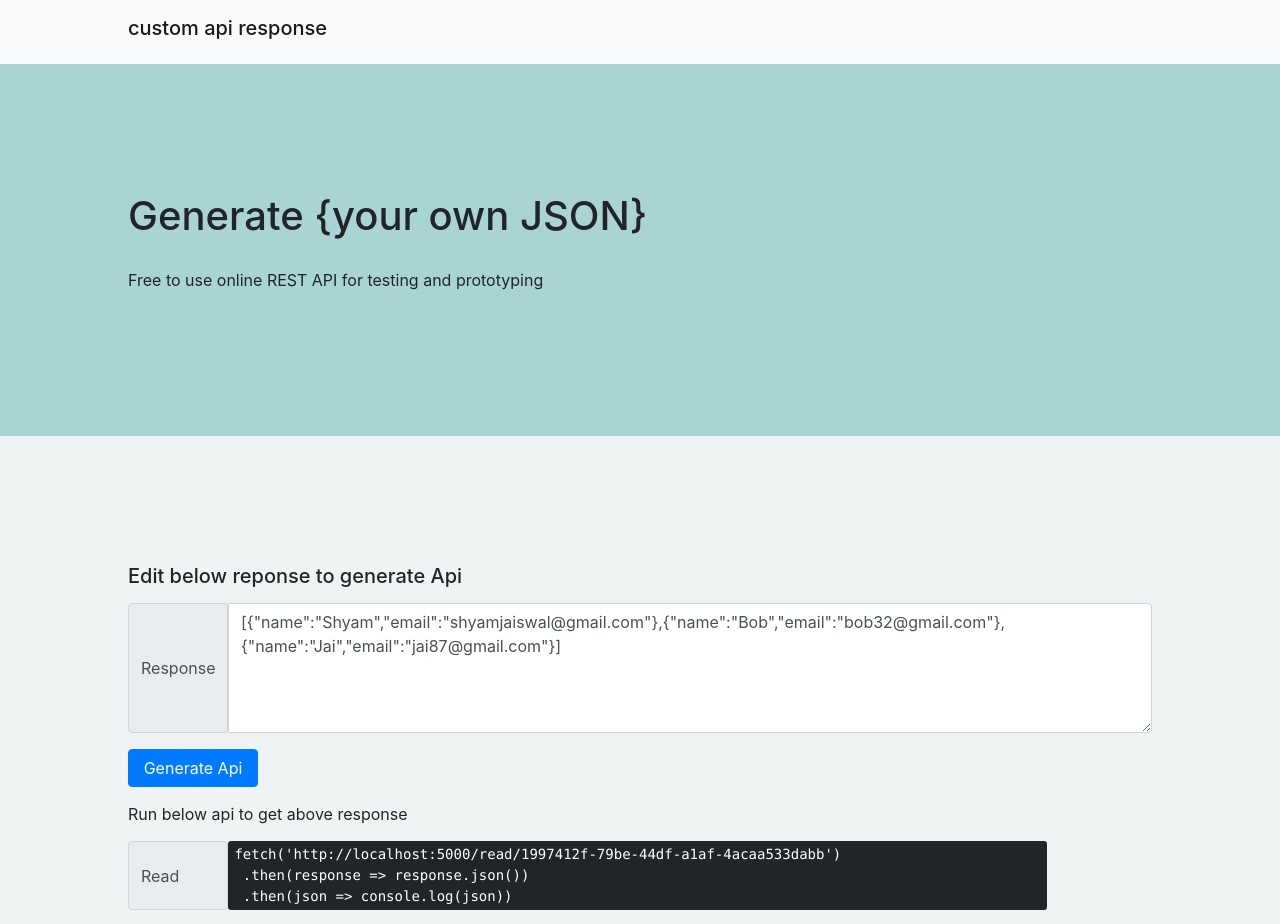
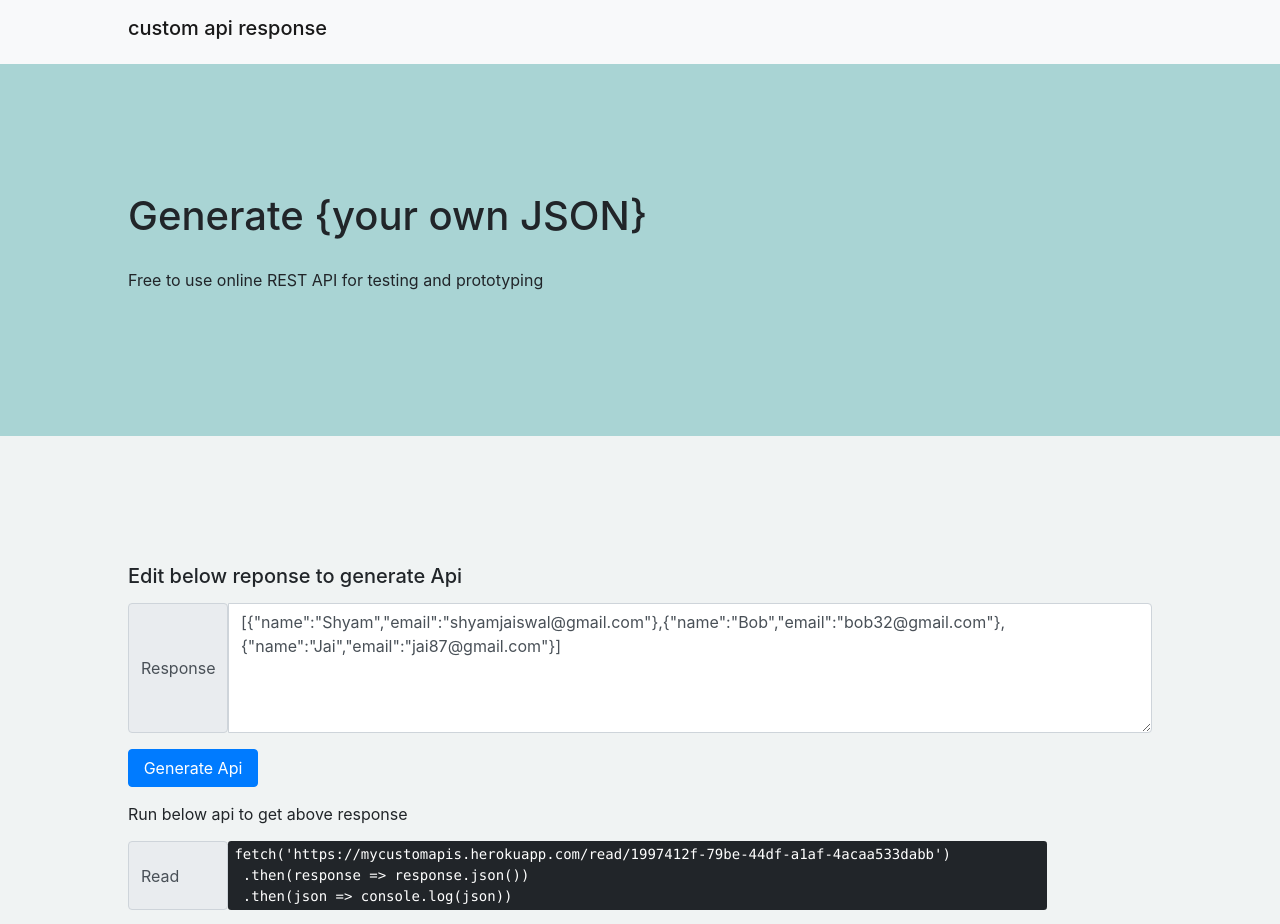
Before and after one commit to yasertalha/api, a React (Create React App) app in the folder mycustomapi_frontEnd/: page / in a window 1280 px wide. Shown: the top 924 px of the page. Built offline with nearby package versions, Linux system fonts and the light colour scheme.

Commit message:
replace http://localhost:5000

```diff
--- a/mycustomapi_frontEnd/src/App.js
+++ b/mycustomapi_frontEnd/src/App.js
@@ -18,14 +18,14 @@ function App() {
   });
   const [warning, setWarning] = useState();
   const [read, setRead] = useState(
-    "http://localhost:5000/read/1997412f-79be-44df-a1af-4acaa533dabb"
+    "https://mycustomapis.herokuapp.com/read/1997412f-79be-44df-a1af-4acaa533dabb"
   );
   const [update, setUpdate] = useState("Edit above response to generate Api");
   const [del, setDel] = useState("Edit above response to generate Api");
   const url = ["read", "update", "delete"];
   const supplyApi = (secretID) => {
     [setRead, setUpdate, setDel].map((item, index) =>
-      item(`http://localhost:5000/${url[index]}/${secretID}`)
+      item(`https://mycustomapis.herokuapp.com/${url[index]}/${secretID}`)
     );
   };
   const fetchResult = () => {
@@ -38,7 +38,7 @@ function App() {
 
         setWarning(" ");
 
-        fetch("http://localhost:5000/create", {
+        fetch("https://mycustomapis.herokuapp.com/create", {
           method: "post",
           headers: {
             "Content-Type": "application/json",
```
Also changed, not shown: mycustomapi_frontEnd/index.html (+4 -4 lines).
